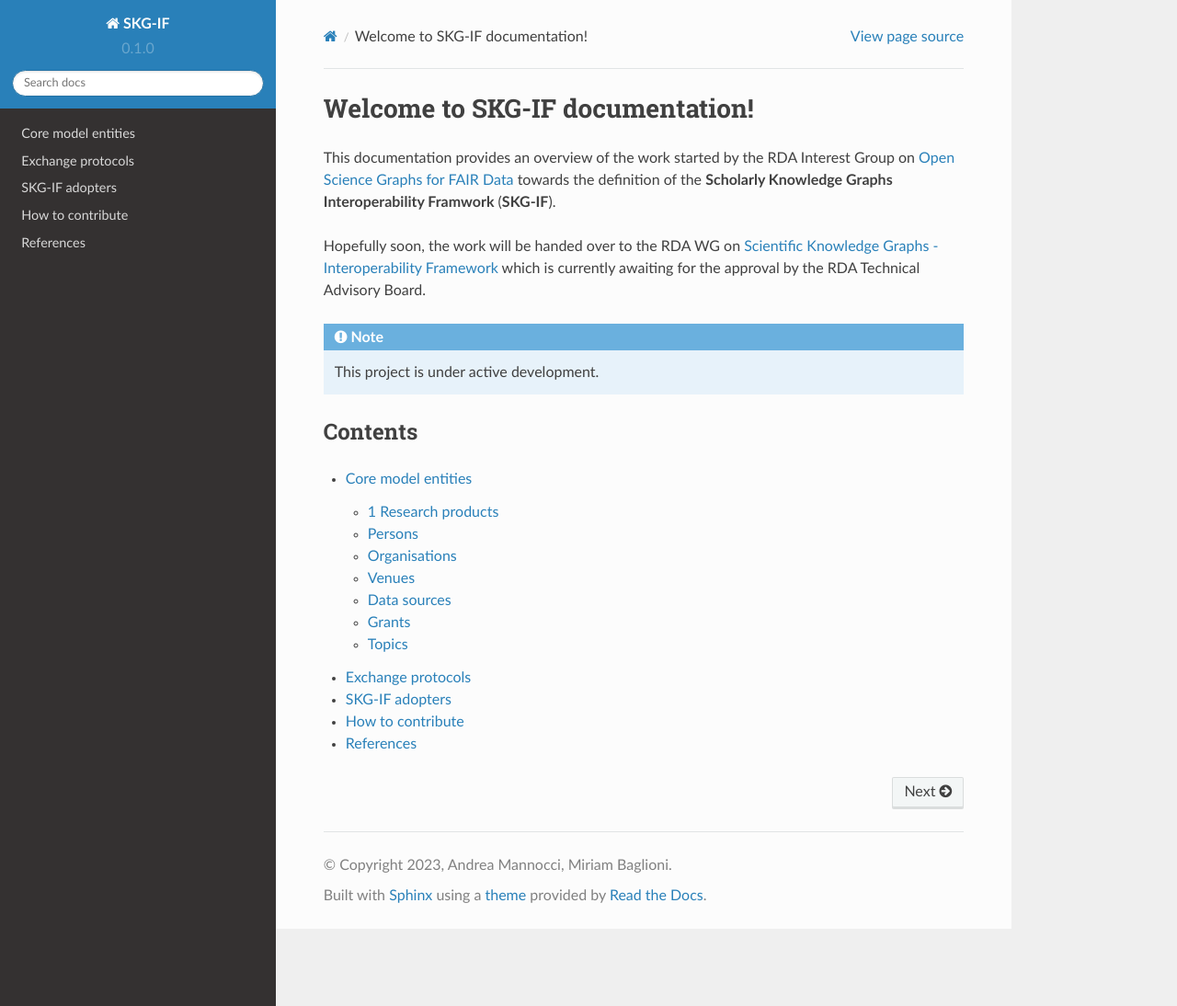
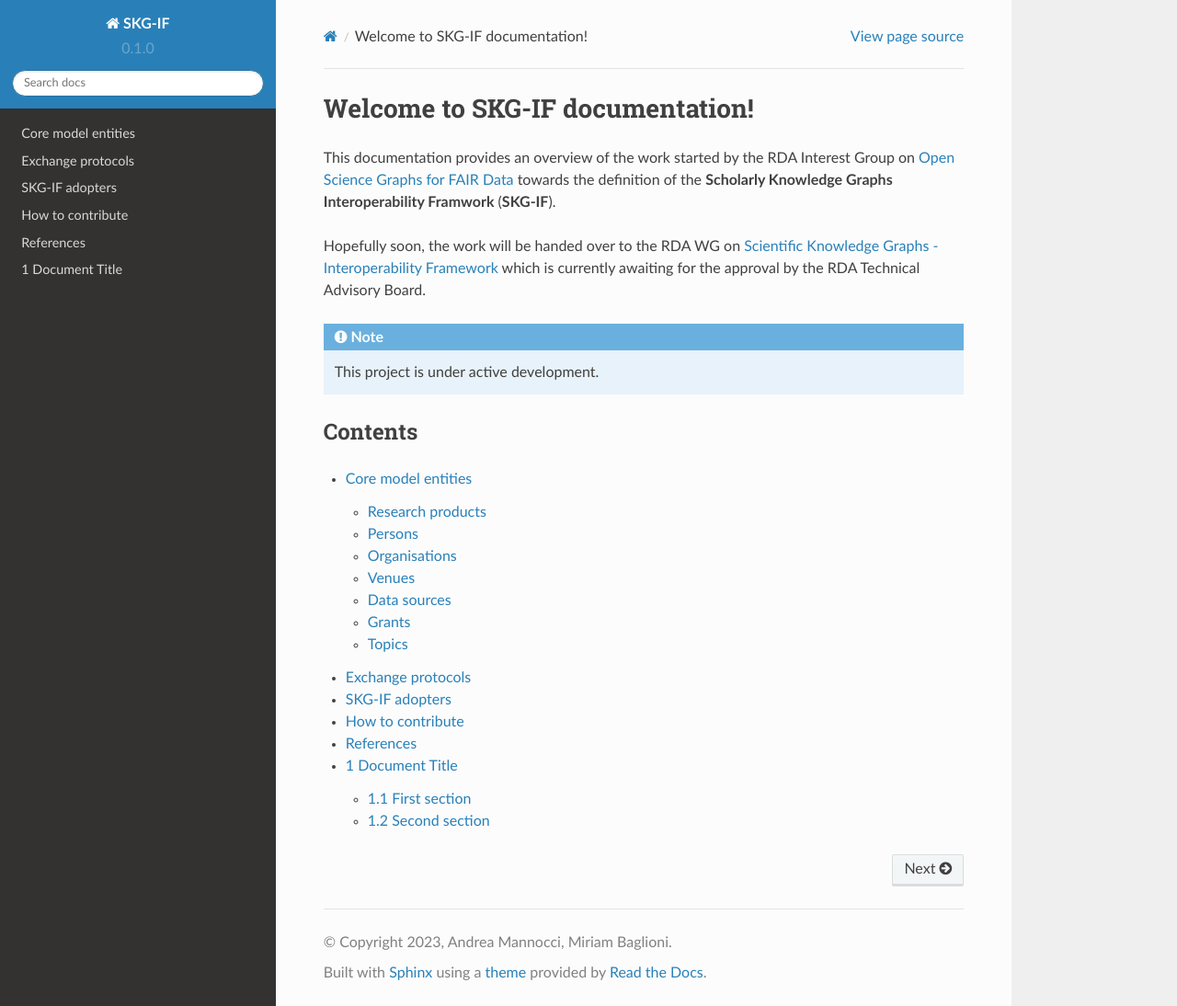
Before and after one commit to andremann/SKG-IF, a Sphinx documentation site: the page built from docs/source/index.rst, in a window 1280 px wide and 1094 px high. Shown: the whole window at 92% size. Built offline with Sphinx 7.4.7 and the Read the Docs theme 2.0.0, drawn with Linux system fonts in a browser that asks for light colours.

```diff
--- a/docs/source/index.rst
+++ b/docs/source/index.rst
@@ -24,3 +24,4 @@ Contents
    adopters
    contribute
    references
+   test
--- a/docs/source/products.rst
+++ b/docs/source/products.rst
@@ -1,7 +1,7 @@
 .. _Research product:
 
 Research products
-####################
+++++++++++++++++++++++++++++++++
 
 This entity models :ref:`Research product`, which may be of four types, as follows.
 
@@ -14,7 +14,6 @@ This entity models :ref:`Research product`, which may be of four types, as follo
 
 Properties
 ====
-.. sectnum::
 
 This section describes the metadata fields for the :ref:`Research product`.
 
--- /dev/null
+++ b/docs/source/test.rst
@@ -0,0 +1,16 @@
+Document Title
+==============
+.. contents::
+.. sectnum::
+
+BlaBla
+
+First section
+-------------
+
+BlaBla
+
+Second section
+--------------
+
+BlaBla
```
